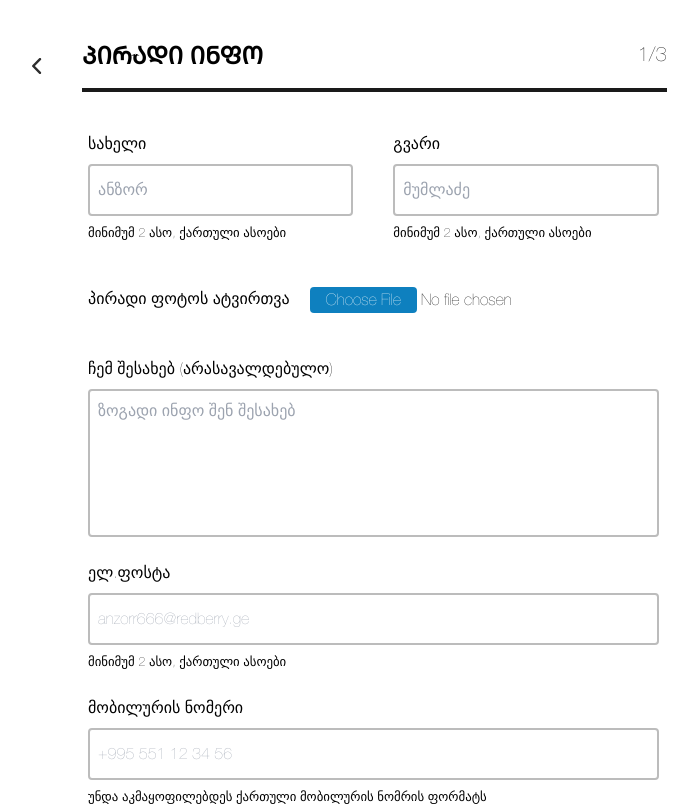
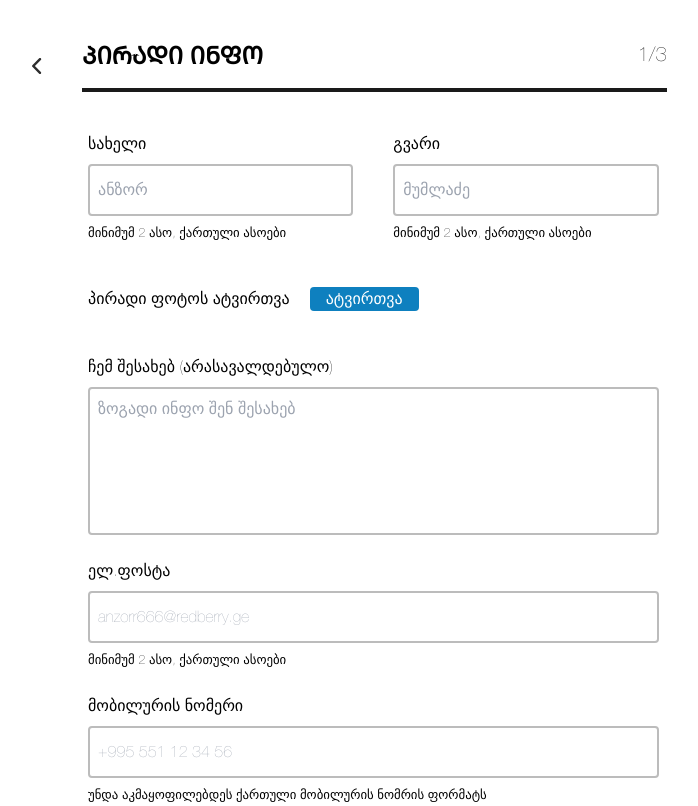
Before and after one commit to teonateona12/redberry, a React (Create React App) app: page /personal in a window 1280 px wide. Shown: the top 806 px of the page, without its empty margins (24-722 px from the left). Built offline with nearby package versions, Linux system fonts and the light colour scheme.

Commit message:
feat: work with add image functionality

```diff
--- a/src/App.tsx
+++ b/src/App.tsx
@@ -8,6 +8,7 @@ import Resume from "./pages/resume/Resume";
 import { EducationData, ExperienceData, PersonalInformation } from "./types";
 
 function App() {
+  const [imageDataUri, setImageDataUri] = useState<string>("");
   const [data, setData] = useState<PersonalInformation>({
     firstName: "",
     lastName: "",
@@ -35,21 +36,22 @@ function App() {
       const parse = JSON.parse(getItem);
       setData(parse);
     }
-  }, []);
-  useEffect(() => {
-    const getItem = localStorage.getItem("ExperienceData" || "");
-    if (getItem) {
-      const parse = JSON.parse(getItem);
+    const getImage = localStorage.getItem("image" || "");
+    if (getImage) {
+      setImageDataUri(getImage);
+    }
+    const getExperience = localStorage.getItem("ExperienceData" || "");
+    if (getExperience) {
+      const parse = JSON.parse(getExperience);
       setExperienceData(parse);
     }
-  }, []);
-  useEffect(() => {
-    const getItem = localStorage.getItem("EducationData" || "");
-    if (getItem) {
-      const parse = JSON.parse(getItem);
+    const getEducation = localStorage.getItem("EducationData" || "");
+    if (getEducation) {
+      const parse = JSON.parse(getEducation);
       setEducationData(parse);
     }
   }, []);
+
   return (
     <div>
       <Routes>
@@ -64,6 +66,8 @@ function App() {
               setEducationData={setEducationData}
               setExperienceData={setExperienceData}
               educationData={educationData}
+              imageDataUri={imageDataUri}
+              setImageDataUri={setImageDataUri}
             />
           }
         />
@@ -77,6 +81,8 @@ function App() {
               setEducationData={setEducationData}
               setExperienceData={setExperienceData}
               educationData={educationData}
+              imageDataUri={imageDataUri}
+              setImageDataUri={setImageDataUri}
             />
           }
         />
@@ -90,6 +96,8 @@ function App() {
               setEducationData={setEducationData}
               setExperienceData={setExperienceData}
               educationData={educationData}
+              imageDataUri={imageDataUri}
+              setImageDataUri={setImageDataUri}
             />
           }
         />
--- a/src/components/PageInformation.tsx
+++ b/src/components/PageInformation.tsx
@@ -1,13 +1,25 @@
 import React from "react";
 import icon from "../assets/images/icon.svg";
 import { useNavigate } from "react-router-dom";
-
-const PageInformation = ({
+import { EducationData, ExperienceData, PersonalInformation } from "../types";
+type PageInfoTypes = {
+  setData: React.Dispatch<React.SetStateAction<PersonalInformation>>;
+  setEducationData: React.Dispatch<React.SetStateAction<EducationData>>;
+  setExperienceData: React.Dispatch<React.SetStateAction<ExperienceData>>;
+  setImageDataUri: React.Dispatch<React.SetStateAction<string>>;
+  info: Info;
+};
+type Info = {
+  text: string;
+  number: string;
+};
+const PageInformation: React.FC<PageInfoTypes> = ({
   info,
   setData,
   setEducationData,
   setExperienceData,
-}: any) => {
+  setImageDataUri,
+}) => {
   const navigate = useNavigate();
   return (
     <div>
@@ -18,6 +30,7 @@ const PageInformation = ({
             localStorage.removeItem("PersonalData");
             localStorage.removeItem("ExperienceData");
             localStorage.removeItem("EducationData");
+            localStorage.removeItem("image");
             setData({
               firstName: "",
               lastName: "",
@@ -39,6 +52,7 @@ const PageInformation = ({
               startTime: "",
               endTime: "",
             });
+            setImageDataUri("");
           }}
           src={icon}
         />
--- a/src/components/PageResume.tsx
+++ b/src/components/PageResume.tsx
@@ -1,4 +1,5 @@
-import React from "react";
+import React, { useState, useEffect } from "react";
+import { useLocation } from "react-router-dom";
 import email from "../assets/images/email.svg";
 import number from "../assets/images/number.svg";
 import { EducationData, ExperienceData, PersonalInformation } from "../types";
@@ -6,14 +7,20 @@ type ResumeType = {
   data: PersonalInformation;
   experienceData: ExperienceData;
   educationData: EducationData;
+  imageDataUri: string;
 };
 const PageResume: React.FC<ResumeType> = ({
   data,
   experienceData,
   educationData,
+  imageDataUri,
 }) => {
+  const location = useLocation();
+  const path = location.pathname;
+
   return (
     <div className="px-20 py-16">
+      <img src={imageDataUri} />
       <h1 className="text-[#F93B1D] text-3xl font-bold">
         {data.firstName + " " + data.lastName}
       </h1>
@@ -35,7 +42,8 @@ const PageResume: React.FC<ResumeType> = ({
           <p>{data.about}</p>
         </div>
       )}
-      <div className="h-1 my-5 bg-[#C1C1C1]"></div>
+      {path !== "/personal" && <div className="h-1 my-5 bg-[#C1C1C1]"></div>}
+
       {experienceData.position !== "" && (
         <div className="flex flex-col mt-5">
           <p className="font-bold text-[#F93B1D]">ᲒᲐᲛᲝᲪᲓᲘᲚᲔᲑᲐ</p>
@@ -46,7 +54,7 @@ const PageResume: React.FC<ResumeType> = ({
         </div>
       )}
       <p>{experienceData.description}</p>
-      <div className="h-1 my-5 bg-[#C1C1C1]"></div>
+      {path === "/education" && <div className="h-1 my-5 bg-[#C1C1C1]"></div>}
       {educationData.university !== "" && (
         <div className="flex flex-col mt-5">
           <p className="font-bold text-[#F93B1D]"> ᲒᲐᲜᲐᲗᲚᲔᲑᲐ</p>
--- a/src/pages/education/Education.tsx
+++ b/src/pages/education/Education.tsx
@@ -20,6 +20,8 @@ type educationData = {
   educationData: EducationData;
   setEducationData: React.Dispatch<React.SetStateAction<EducationData>>;
   setExperienceData: React.Dispatch<React.SetStateAction<ExperienceData>>;
+  imageDataUri: string;
+  setImageDataUri: React.Dispatch<React.SetStateAction<string>>;
 };
 const Education: React.FC<educationData> = ({
   setData,
@@ -28,6 +30,8 @@ const Education: React.FC<educationData> = ({
   educationData,
   setEducationData,
   setExperienceData,
+  imageDataUri,
+  setImageDataUri,
 }) => {
   const navigate = useNavigate();
   const [click, setClick] = useState<boolean>(false);
@@ -43,7 +47,6 @@ const Education: React.FC<educationData> = ({
 
   const saveData = () => {
     const values: EducationData = getValues();
-    console.log(values);
     setEducationData(values);
     localStorage.setItem("EducationData", JSON.stringify(values));
   };
@@ -73,6 +76,7 @@ const Education: React.FC<educationData> = ({
           setData={setData}
           setExperienceData={setExperienceData}
           setEducationData={setEducationData}
+          setImageDataUri={setImageDataUri}
         />
         <form
           onSubmit={handleSubmit(onSubmit)}
@@ -226,6 +230,7 @@ const Education: React.FC<educationData> = ({
         data={data}
         experienceData={experienceData}
         educationData={educationData}
+        imageDataUri={imageDataUri}
       />
     </div>
   );
--- a/src/pages/experience/Experience.tsx
+++ b/src/pages/experience/Experience.tsx
@@ -19,6 +19,8 @@ interface ExperienseTypes {
   educationData: EducationData;
   setEducationData: React.Dispatch<React.SetStateAction<EducationData>>;
   setExperienceData: React.Dispatch<React.SetStateAction<ExperienceData>>;
+  imageDataUri: string;
+  setImageDataUri: React.Dispatch<React.SetStateAction<string>>;
 }
 const Experience: React.FC<ExperienseTypes> = ({
   setData,
@@ -27,6 +29,8 @@ const Experience: React.FC<ExperienseTypes> = ({
   educationData,
   setEducationData,
   setExperienceData,
+  imageDataUri,
+  setImageDataUri,
 }) => {
   const navigate = useNavigate();
   const [click, setClick] = useState<boolean>(false);
@@ -71,6 +75,7 @@ const Experience: React.FC<ExperienseTypes> = ({
           setData={setData}
           setExperienceData={setExperienceData}
           setEducationData={setEducationData}
+          setImageDataUri={setImageDataUri}
         />
         <form
           onSubmit={handleSubmit(onSubmit)}
@@ -226,6 +231,7 @@ const Experience: React.FC<ExperienseTypes> = ({
         data={data}
         experienceData={experienceData}
         educationData={educationData}
+        imageDataUri={imageDataUri}
       />
     </div>
   );
--- a/src/pages/personal/Personal.tsx
+++ b/src/pages/personal/Personal.tsx
@@ -20,6 +20,8 @@ interface DataTypes {
   educationData: EducationData;
   setEducationData: React.Dispatch<React.SetStateAction<EducationData>>;
   setExperienceData: React.Dispatch<React.SetStateAction<ExperienceData>>;
+  imageDataUri: string;
+  setImageDataUri: React.Dispatch<React.SetStateAction<string>>;
 }
 
 const Personal: React.FC<DataTypes> = ({
@@ -29,6 +31,8 @@ const Personal: React.FC<DataTypes> = ({
   educationData,
   setEducationData,
   setExperienceData,
+  imageDataUri,
+  setImageDataUri,
 }) => {
   const navigate = useNavigate();
   const [click, setClick] = useState<boolean>(false);
@@ -51,9 +55,6 @@ const Personal: React.FC<DataTypes> = ({
   const clickButton = () => {
     setClick(true);
   };
-  const onSubmit: SubmitHandler<PersonalInformation> = (data) => {
-    navigate("/experience");
-  };
 
   useEffect(() => {
     const getItem = localStorage.getItem("PersonalData" || "");
@@ -62,12 +63,29 @@ const Personal: React.FC<DataTypes> = ({
       setData(parse);
       setValue("firstName", parse.firstName);
       setValue("lastName", parse.lastName);
-      setValue("image", parse.image);
       setValue("about", parse.about);
       setValue("email", parse.email);
       setValue("number", parse.number);
     }
   }, []);
+  const handleImageUpload = (event: React.ChangeEvent<HTMLInputElement>) => {
+    const file = event.target.files ? event.target.files[0] : null;
+    if (!file) {
+      return;
+    }
+    const reader = new FileReader();
+    reader.readAsDataURL(file);
+    reader.onloadend = () => {
+      localStorage.setItem("image", reader.result as string);
+      setImageDataUri(reader.result as string);
+    };
+  };
+  const onSubmit: SubmitHandler<PersonalInformation> = () => {
+    if (!imageDataUri) {
+      return;
+    }
+    navigate("/experience");
+  };
   return (
     <div className="flex">
       <div className="w-7/12">
@@ -76,6 +94,7 @@ const Personal: React.FC<DataTypes> = ({
           setData={setData}
           setExperienceData={setExperienceData}
           setEducationData={setEducationData}
+          setImageDataUri={setImageDataUri}
         />
         <form
           onSubmit={handleSubmit(onSubmit)}
@@ -148,13 +167,17 @@ const Personal: React.FC<DataTypes> = ({
 
           <div className="flex my-5 gap-5">
             <p>პირადი ფოტოს ატვირთვა</p>
+            <label
+              htmlFor="files"
+              className="bg-[#0E80BF] border-0 px-4 rounded text-white"
+            >
+              ატვირთვა
+            </label>
             <input
-              className="file:bg-[#0E80BF] file:border-0 file:px-4 file:rounded file:text-white"
+              id="files"
+              onChange={handleImageUpload}
+              className="hidden"
               type="file"
-              placeholder="ატვირთვა"
-              {...register("image", {
-                onChange: () => saveData(),
-              })}
             ></input>
           </div>
 
@@ -245,6 +268,7 @@ const Personal: React.FC<DataTypes> = ({
         data={data}
         experienceData={experienceData}
         educationData={educationData}
+        imageDataUri={imageDataUri}
       />
     </div>
   );
--- a/src/schemas/personalSchema.ts
+++ b/src/schemas/personalSchema.ts
@@ -18,5 +18,4 @@ export const personalSchema = z.object({
     .min(2)
     .regex(/^\+995\s5\d{2}\s\d{2}\s\d{2}\s\d{2}$/),
   about: z.string().optional(),
-  image: z.any(),
 });
```
